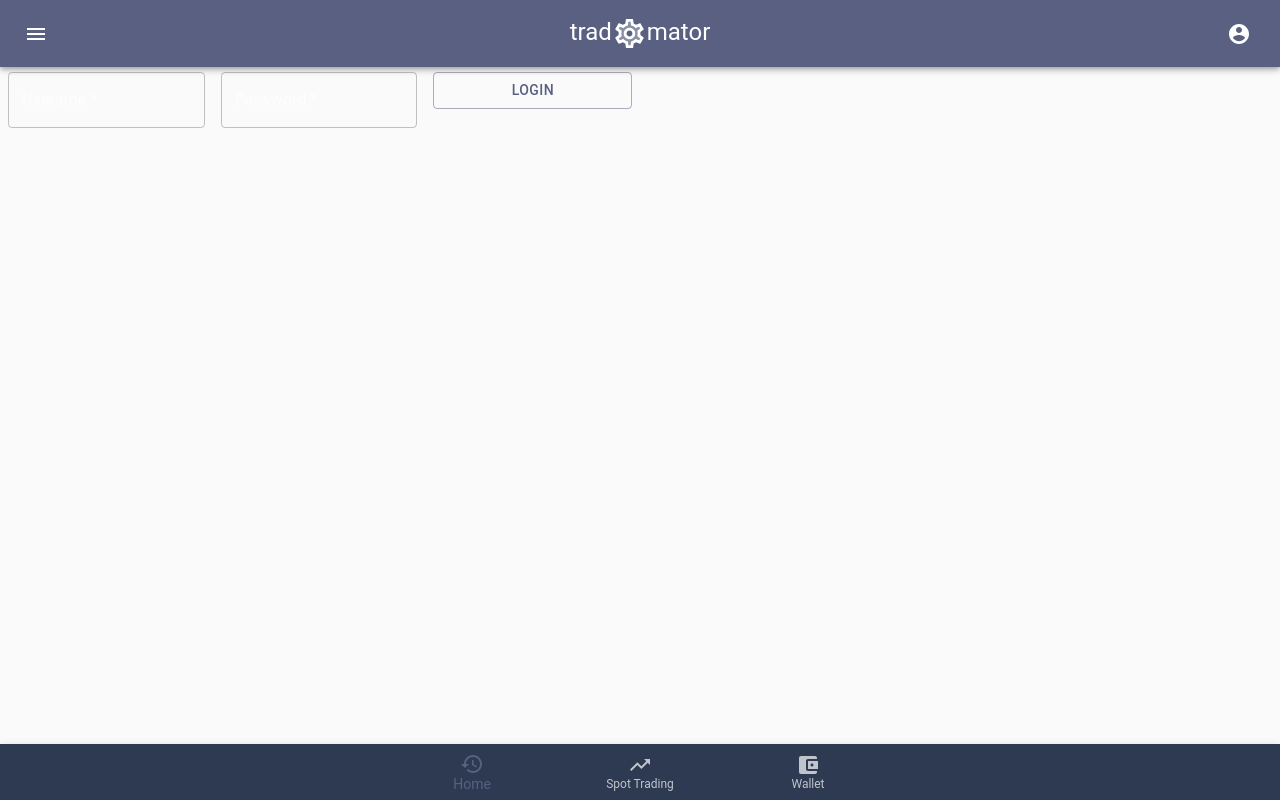
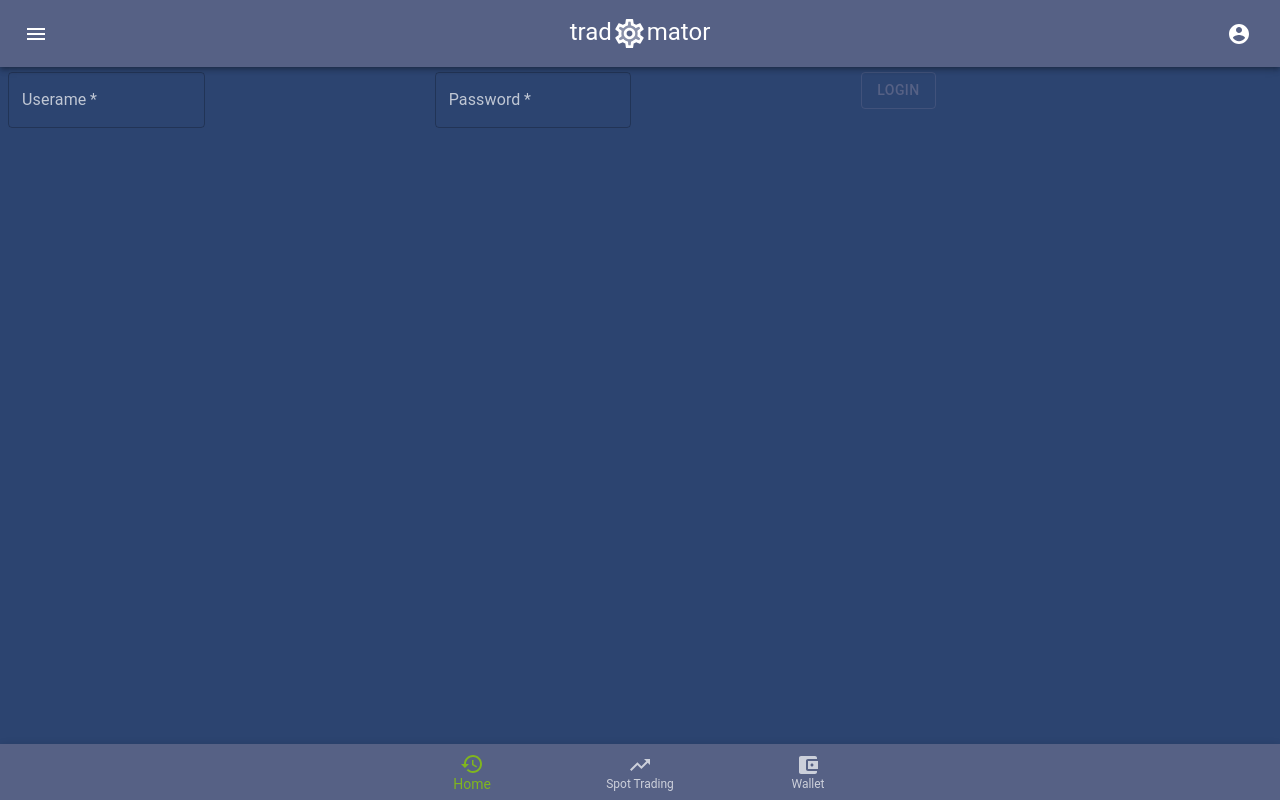
Before and after one commit to ThiemoOrrico/tradomator, a React (Create React App) app in the folder frontend/: page /login in a window 1280 px wide. Built offline with nearby package versions, Linux system fonts and the light colour scheme.

Commit message:
Fix us3.1 styling colors bars and login page

```diff
--- a/frontend/src/App.js
+++ b/frontend/src/App.js
@@ -6,16 +6,15 @@ import Loginpage from "./pages/Loginpage";
 import PrivateRoute from "./routing/PrivateRoute";
 import Homepage from "./pages/Homepage";
 import Walletpage from "./pages/Walletpage";
-import theme from "./styling/theme";
-import {ThemeProvider} from "@emotion/react";
 import {CssBaseline} from "@material-ui/core";
+import styled from "styled-components/macro";
 
 
 export default function App() {
     return (
-        <ThemeProvider theme={theme}>
-            <div>
+            <PageLayout >
                 <CssBaseline/>
+
                 <TopAppBar/>
 
                 <Box sx={{
@@ -42,7 +41,17 @@ export default function App() {
                     </Switch>
                 </Box>
                 <BottomNavBar/>
-            </div>
-        </ThemeProvider>
+            </PageLayout>
     );
 }
+const PageLayout = styled.div`
+  position: fixed;
+  top: 0;
+  left: 0;
+  width: 100%;
+  height: 100%;
+  display: grid;
+  grid-template-rows: min-content min-content 1fr min-content;
+  background-color: #2c4470;
+
+`
--- a/frontend/src/components/BottomNavBar.js
+++ b/frontend/src/components/BottomNavBar.js
@@ -27,6 +27,12 @@ export default function BottomNavBar() {
                     showLabels
                     value={currentRoute}
                     onChange={handleChange}
+                    sx={{
+                        "& .Mui-selected, .Mui-selected > svg": {
+                            color: "#80b61e"
+                        }
+                    }}
+
                 >
                     <BottomNavigationAction value="home" label="Home" icon={<RestoreIcon />} onClick={ ()=> handleHomeClick()}/>
                     <BottomNavigationAction value="spotTrading" label="Spot Trading" icon={<TrendingUpIcon/>}/>
--- a/frontend/src/index.js
+++ b/frontend/src/index.js
@@ -7,16 +7,18 @@ import {
     BrowserRouter as Router
 } from "react-router-dom";
 import AuthProvider from "./context/AuthProvider";
+import theme from "./styling/theme";
+import {ThemeProvider} from "@emotion/react";
 
 ReactDOM.render(
     <React.StrictMode>
-
+        <ThemeProvider theme={theme}>
         <Router>
             <AuthProvider>
                 <App/>
             </AuthProvider>
         </Router>
-
+        </ThemeProvider>
     </React.StrictMode>,
     document.getElementById('root')
 );
--- a/frontend/src/pages/Loginpage.js
+++ b/frontend/src/pages/Loginpage.js
@@ -3,6 +3,8 @@ import {AuthContext} from "../context/AuthProvider";
 import Box from "@mui/material/Box";
 import TextField from "@mui/material/TextField";
 import Button from "@mui/material/Button";
+import {ThemeProvider} from "@mui/styles";
+import themeLogin from "../styling/themeLogin";
 
 const initialState = {
     username: "",
@@ -15,7 +17,7 @@ export default function Loginpage() {
     const {login} = useContext(AuthContext)
 
     const handleChange = event => {
-        setCrededtials({...credentials, [event.target.name] : event.target.value})
+        setCrededtials({...credentials, [event.target.name]: event.target.value})
     }
 
     const handleSubmit = event => {
@@ -24,11 +26,19 @@ export default function Loginpage() {
     }
 
     return (
+        <ThemeProvider theme={themeLogin}>
             <form onSubmit={handleSubmit}>
                 <Box
                     sx={{
-                '& > :not(style)': { m: 1, width: '25ch' },
+                        '& > :not(style)': {m: 1, width: '25ch'},
+
+                        display: 'grid',
+                        gridTemplateColumns: 'auto',
+                        gridTemplateRows: 'repeat(3, 3fr)',
+                        gridTemplateAreas: `"userName passWord buttoN"`,
                     }}
+
+
                     autoComplete="off"
                 >
                     <TextField
@@ -38,6 +48,7 @@ export default function Loginpage() {
                         value={credentials.username}
                         required={true}
                         onChange={handleChange}
+                        sx={{gridArea: 'userName', justifyContent: "flex-start", mr: 2}}
                     />
 
                     <TextField
@@ -48,10 +59,13 @@ export default function Loginpage() {
                         value={credentials.password}
                         required={true}
                         onChange={handleChange}
+                        sx={{gridArea: 'passWord',  mr: 2}}
                     />
-
-            <Button type="submit" onClick={handleSubmit} variant= "outlined">Login</Button>
+                    <Box  sx={{gridArea: 'buttoN',  mr: 2}}>
+                        <Button type="submit" onClick={handleSubmit} variant="outlined">Login</Button>
+                    </Box>
                 </Box>
             </form>
+        </ThemeProvider>
     )
 };
--- a/frontend/src/styling/theme.js
+++ b/frontend/src/styling/theme.js
@@ -5,15 +5,14 @@ const theme = createTheme({
     type: 'dark',
 
     primary: {
-      main: '#596081',
-      light: '#8a8e9f',
-      dark: '#c9be84',
+      main: '#566185',
+
       contrastText: '#ffffff',
     },
 
     background: {
-      default: '#232c42',
-      paper: '#2e3a52',
+      default: '#2c4470',
+      paper: '#566185',
     },
 
     text: {
@@ -23,31 +22,7 @@ const theme = createTheme({
       hint: 'rgba(255,255,255,0.5)',
     },
 
-  },
-
-  components: {
-    MuiDiv: {
-      styleOverrides: {
-        root: {
-          backgroundColor: "green"
-        }
-      }
-    }
-  },
-
-  overrides: {
-    MuiAppBar: {
-      colorInherit: {
-        backgroundColor: '#efefef',
-        color: '#fff',
-      },
-    },
-  },
-  props: {
-    MuiAppBar: {
-      color: 'inherit',
-    },
-  },
+  }
 
 });
 
--- a/frontend/src/styling/themeLogin.js
+++ b/frontend/src/styling/themeLogin.js
@@ -1,6 +1,6 @@
 import {createTheme} from "@mui/material";
 
-const themeAppBar = createTheme({
+const themeLogin = createTheme({
 
     palette: {
         type: 'dark',
@@ -18,4 +18,4 @@ const themeAppBar = createTheme({
     },
 });
 
-export default themeAppBar;
+export default themeLogin;
```
Lines whose indentation alone changed are shown as unchanged.
